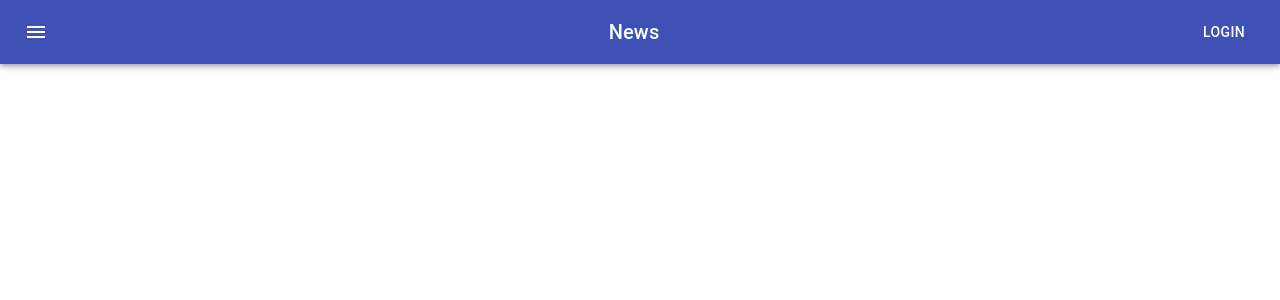
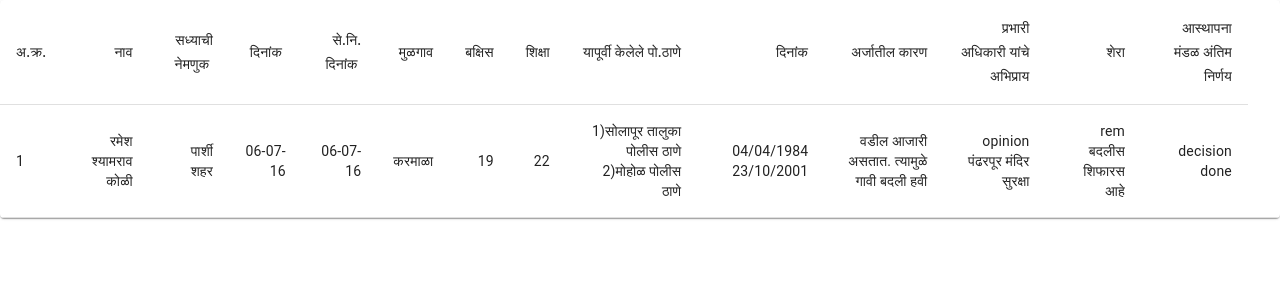
Before and after one commit to omkargaikwad23/solapur-police-transfer, a React (Create React App) app: page /report in a window 1280 px wide. Shown: the top 300 px of the page. Built offline with nearby package versions, Linux system fonts and the light colour scheme.

Commit message:
police details report

```diff
--- a/src/App.js
+++ b/src/App.js
@@ -1,20 +1,25 @@
 import "./App.css";
 import PoliceStation from './Pages/PoliceStation/PoliceStation'
 import Replaceable from './Pages/ReplaceableEmp/ReplaceableEmp'
+import PoliceReport from './Pages/PoliceReport/PoliceReport'
 import Navigation from './components/Navigation/Navigation'
-import {BrowserRouter as Router, Route, Switch} from 'react-router-dom'
+import { BrowserRouter as Router, Route, Switch } from 'react-router-dom'
+
 
 function App() {
   return (
     <Router>
       <div className="App">
-        <Navigation/>
+        {/* <Navigation /> */}
         <Switch>
           <Route exact path="/">
             <Replaceable />
           </Route>
           <Route exact path="/pol">
             <PoliceStation />
+          </Route>
+          <Route exact path="/report">
+            <PoliceReport/>
           </Route>
         </Switch>
       </div>
--- /dev/null
+++ b/src/Pages/PoliceReport/PoliceReport.js
@@ -0,0 +1,86 @@
+import React from 'react';
+import { makeStyles } from '@material-ui/core/styles';
+import Table from '@material-ui/core/Table';
+import TableBody from '@material-ui/core/TableBody';
+import TableCell from '@material-ui/core/TableCell';
+import TableContainer from '@material-ui/core/TableContainer';
+import TableHead from '@material-ui/core/TableHead';
+import TableRow from '@material-ui/core/TableRow';
+import Paper from '@material-ui/core/Paper';
+
+const useStyles = makeStyles({
+  table: {
+    minWidth: 650,
+  },
+  TableHead: {
+    fontWeight: 'bold',
+    fontSize: 16,
+  }
+});
+
+function createData(no, name, currentPost, date, retDate, homeTown, reward, punishment, workedStation, date2, formReason, reqStation, officerOpinion, remark, finalDecision) {
+  return { no, name, currentPost, date, retDate, homeTown, reward, punishment, workedStation, date2, formReason, reqStation, officerOpinion, remark, finalDecision };
+}
+
+const rows = [
+  createData('1', 'रमेश श्यामराव कोळी', 'पार्शी शहर', '06-07-16', '06-07-16', 'करमाळा', 19, 22, '1)सोलापूर तालुका पोलीस ठाणे 2)मोहोळ पोलीस ठाणे', '04/04/1984 23/10/2001', 'वडील आजारी असतात. त्यामुळे गावी बदली हवी', 'opinion पंढरपूर मंदिर सुरक्षा', 'rem बदलीस शिफारस आहे', 'decision done'),
+  // createData('Ice cream sandwich', 237, 9.0, 37, 4.3),
+  // createData('Eclair', 262, 16.0, 24, 6.0),
+  // createData('Cupcake', 305, 3.7, 67, 4.3),
+  // createData('Gingerbread', 356, 16.0, 49, 3.9),
+];
+
+export default function BasicTable() {
+  const classes = useStyles();
+
+  return (
+    <TableContainer component={Paper}>
+      <Table className={classes.table} aria-label="simple table">
+        <TableHead>
+          <TableRow>
+            <TableCell>अ.क्र.</TableCell>
+            <TableCell align="right">नाव</TableCell>
+            <TableCell align="right">सध्याची नेमणुक&nbsp;</TableCell>
+            <TableCell align="right" size="medium">दिनांक&nbsp;</TableCell>
+            <TableCell align="right">से.नि. दिनांक&nbsp;</TableCell>
+            <TableCell align="right">मुळगाव</TableCell>
+            <TableCell align="right">बक्षिस </TableCell>
+            <TableCell align="right">शिक्षा</TableCell>
+            <TableCell align="right">यापूर्वी केलेले पो.ठाणे</TableCell>
+            <TableCell align="right">दिनांक</TableCell>
+            <TableCell align="right">अर्जातील कारण</TableCell>
+            <TableCell align="right">प्रभारी अधिकारी यांचे अभिप्राय</TableCell>
+            <TableCell align="right">शेरा</TableCell>
+            <TableCell align="right">आस्थापना मंडळ अंतिम निर्णय</TableCell>
+            {/* <TableCell align="right">Name</TableCell> */}
+          </TableRow>
+        </TableHead>
+        <TableBody>
+          {rows.map((row) => (
+            <TableRow key={row.name}>
+              <TableCell component="th" scope="row">
+                {row.no}
+              </TableCell>
+              <TableCell align="right">{row.name}</TableCell>
+              <TableCell align="right">{row.currentPost}</TableCell>
+              <TableCell align="right" size="medium">{row.date}</TableCell>
+              <TableCell align="right">{row.retDate}</TableCell>
+              <TableCell align="right">{row.homeTown}</TableCell>
+              <TableCell align="right">{row.reward}</TableCell>
+              <TableCell align="right">{row.punishment}</TableCell>
+              {/*  */}
+              <TableCell align="right">{row.workedStation}</TableCell>
+              <TableCell align="right">{row.date2}</TableCell>
+              <TableCell align="right">{row.formReason}</TableCell>
+              <TableCell align="right">{row.reqStation}</TableCell>
+              <TableCell align="right">{row.officerOpinion}</TableCell>
+              <TableCell align="right">{row.remark}</TableCell>
+              <TableCell align="right">{row.finalDecision}</TableCell>
+              {/* <TableCell align="right">{row.protein}</TableCell> */}
+            </TableRow>
+          ))}
+        </TableBody>
+      </Table>
+    </TableContainer>
+  );
+}
```
Lines whose indentation alone changed are shown as unchanged.
